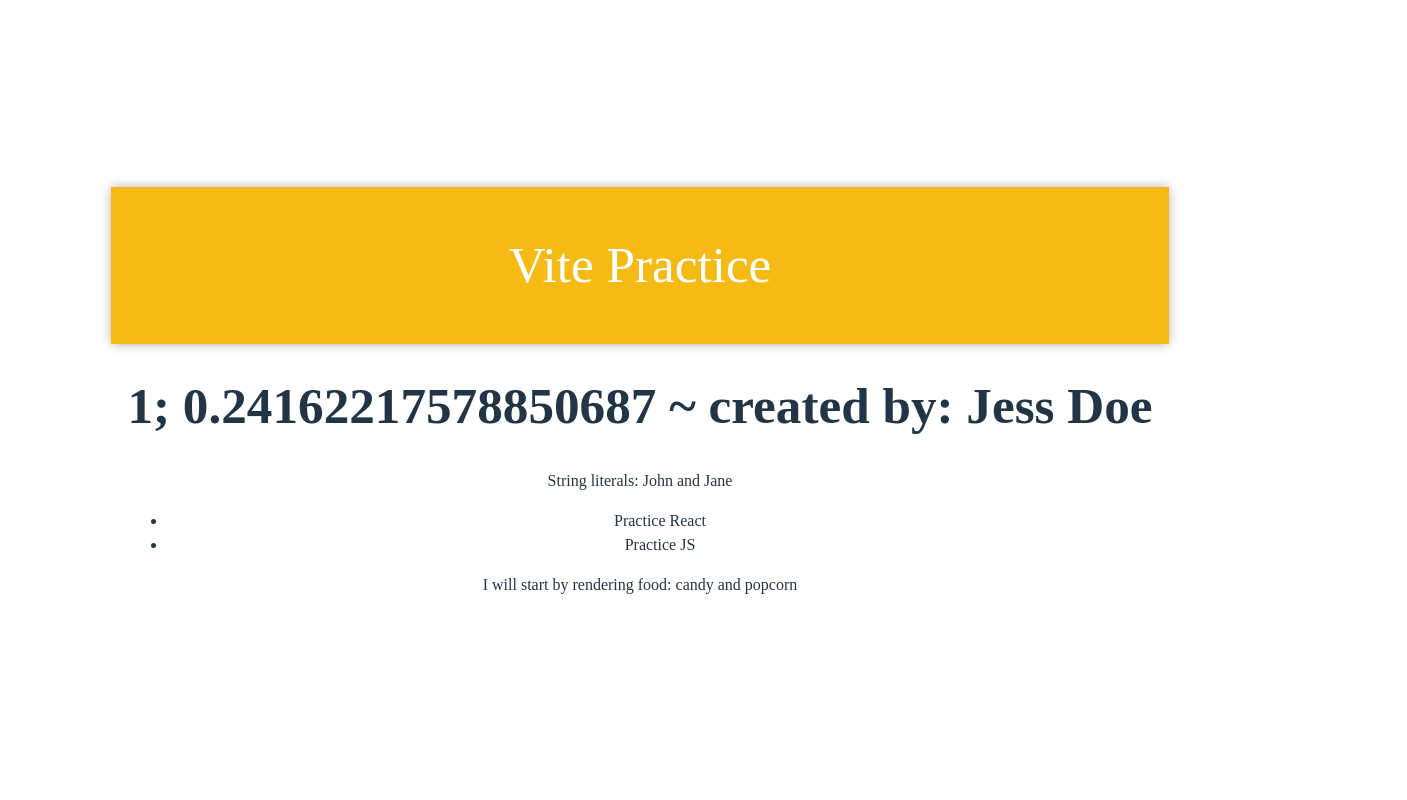
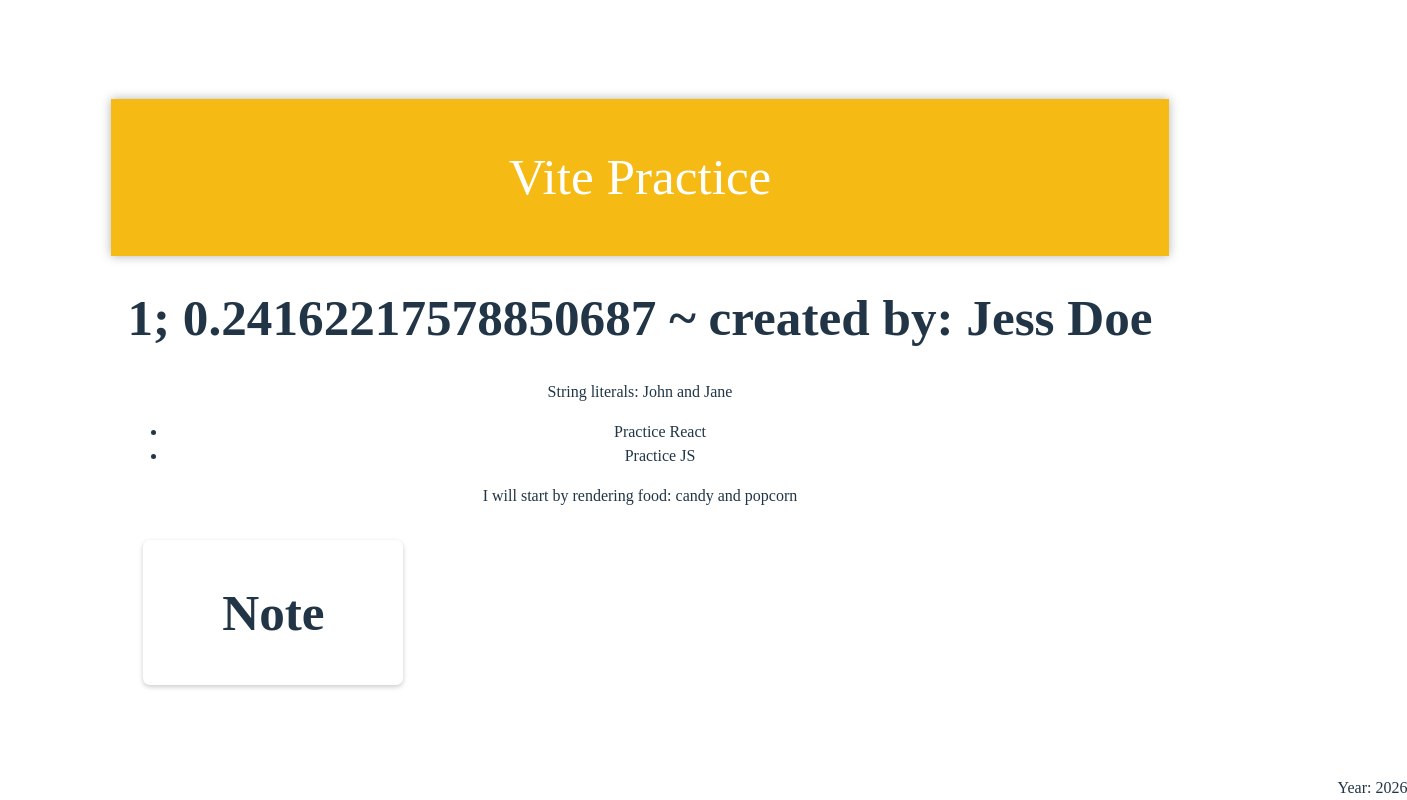
Before and after one commit to Jesskiroff/learn-vite-react, a React (Vite) app: page / in a window 1280 px wide. Shown: the whole page, 1407 px wide, since content can reach past the window. Built offline with nearby package versions, Linux system fonts and the light colour scheme.

Commit message:
add header, footer, and note

```diff
--- a/src/App.jsx
+++ b/src/App.jsx
@@ -3,6 +3,8 @@ import reactLogo from './assets/react.svg'
 import viteLogo from '/vite.svg'
 import './App.css'
 import Header from './Header'
+import Note from './Note'
+import Footer from './Footer'
 
 const food = "candy and popcorn"
 
@@ -31,7 +33,9 @@ const MyLastName = "Doe"
       </ul>
 
       <p>I will start by rendering food: {food}</p>
+      <Note />
 
+      <Footer />
       </div>
   )
 }
--- /dev/null
+++ b/src/Footer.jsx
@@ -0,0 +1,11 @@
+import React from 'react';
+
+function Footer() {
+    return (
+        <footer>
+            <p>Year: {new Date().getFullYear()}</p>
+        </footer>
+    )
+}
+
+export default Footer;
--- /dev/null
+++ b/src/Note.jsx
@@ -0,0 +1,11 @@
+import React from 'react';
+
+function Note() {
+    return (
+        <div className="note">
+            <h1>Note</h1>
+        </div>
+    )
+}
+
+export default Note;
--- a/src/styles.css
+++ b/src/styles.css
@@ -15,3 +15,20 @@ header h1 {
     font-family: "McLaren", cursive;
     font-weight: 400;
 }
+.note {
+    background: #fff;
+    border-radius: 7px;
+    box-shadow: 0 2px 5px #ccc;
+    padding: 10px;
+    width: 240px;
+    margin: 16px;
+    float: left;
+}
+
+footer {
+    position: absolute;
+    text-align: end;
+    bottom: 0;
+    width: 100%;
+    height: 2.5rem;
+}
```
